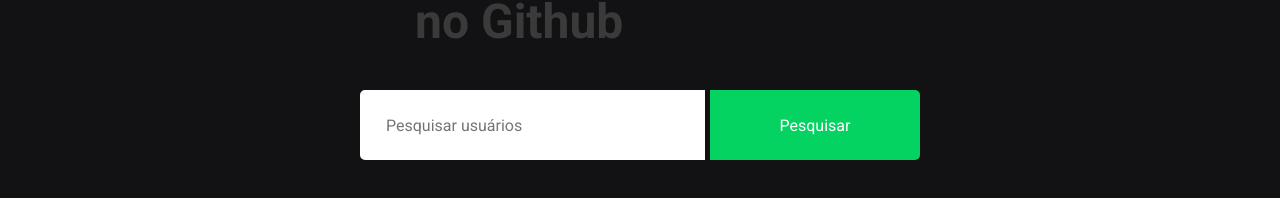
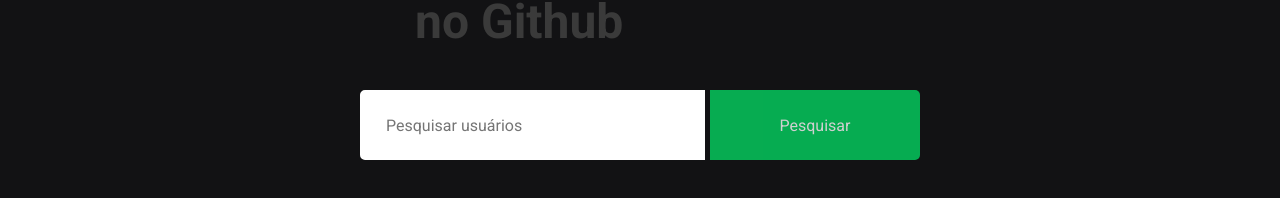
Before and after one commit to Wesleygmssa/buscardevs, a React (Create React App) app: page / in a window 1280 px wide. In both pictures the pointer is over the button "Pesquisar". Shown: the part 222-420 px from the top of the page. Built offline with nearby package versions, Linux system fonts and the light colour scheme.

Commit message:
Ajuste do hover do button

```diff
--- a/src/pages/Home/dashboard.module.scss
+++ b/src/pages/Home/dashboard.module.scss
@@ -58,11 +58,11 @@
     border: 0;
     color: #fff;
     font-size: bold;
-    transition: background-color 0.2s;
+    transition: all 0.5s;
 
-    // &:hover {
-    //     background: ${shade(0.2, '#04D361')};
-    //  }
+    &:hover {
+      opacity: 0.8;
+    }
   }
 }
 
@@ -103,10 +103,6 @@
     display: flex;
     align-items: center;
     transition: transform 0.2s;
-
-    // &:hover {
-    //   transform: translateX(10px);
-    // }
 
     img {
       width: 64px;
@@ -151,7 +147,11 @@
     border: 0;
     color: #fff;
     font-size: bold;
-    transition: background-color 0.2s;
+    transition: all 0.2s;
+
+    &:hover {
+      opacity: 0.8;
+    }
   }
 }
 
--- a/src/pages/Home/index.tsx
+++ b/src/pages/Home/index.tsx
@@ -129,10 +129,10 @@
               </LinkScroll>
             </div>
             <span id="table" />
+
             <div>
               {typeRepository === "repos" && <h2>Repositórios</h2>}
               {typeRepository === "starred" && <h2>Mais Visitados</h2>}
-
               {repositories.map((repository) => (
                 <>
                   <a
```
